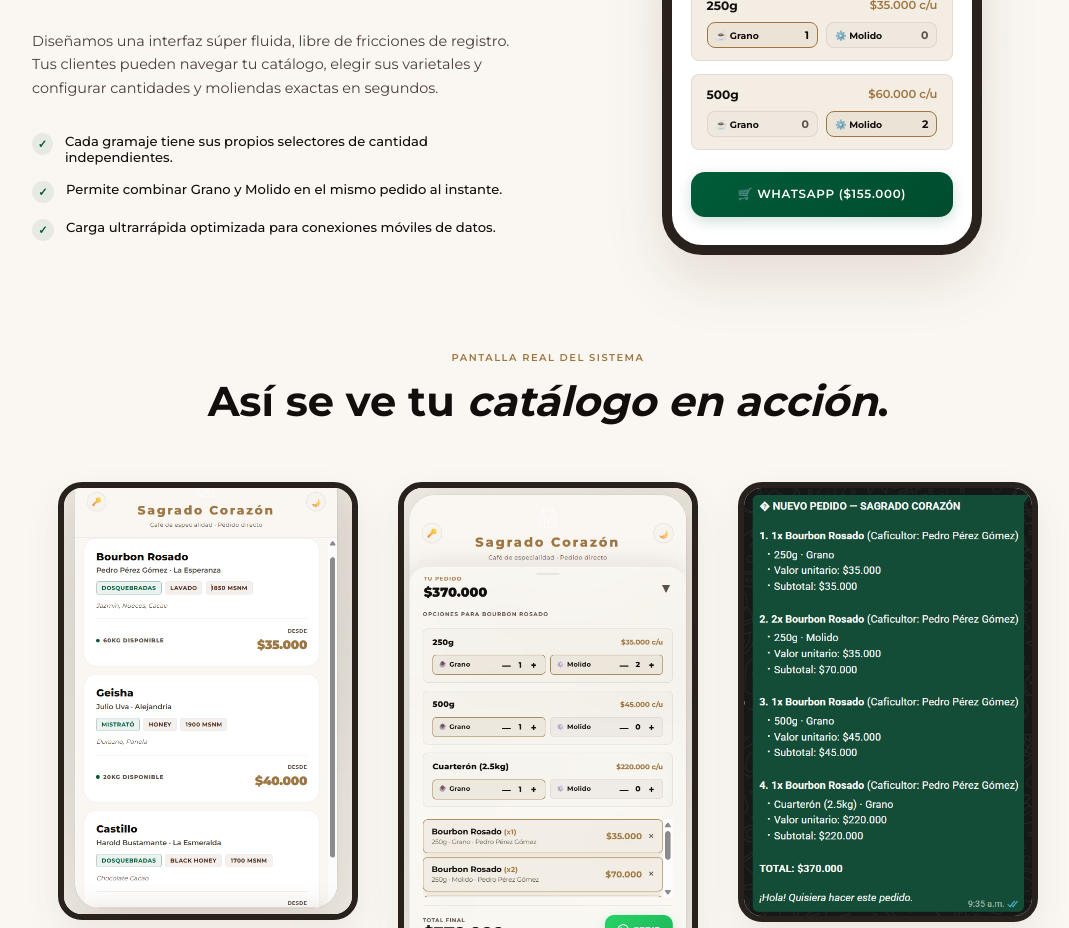
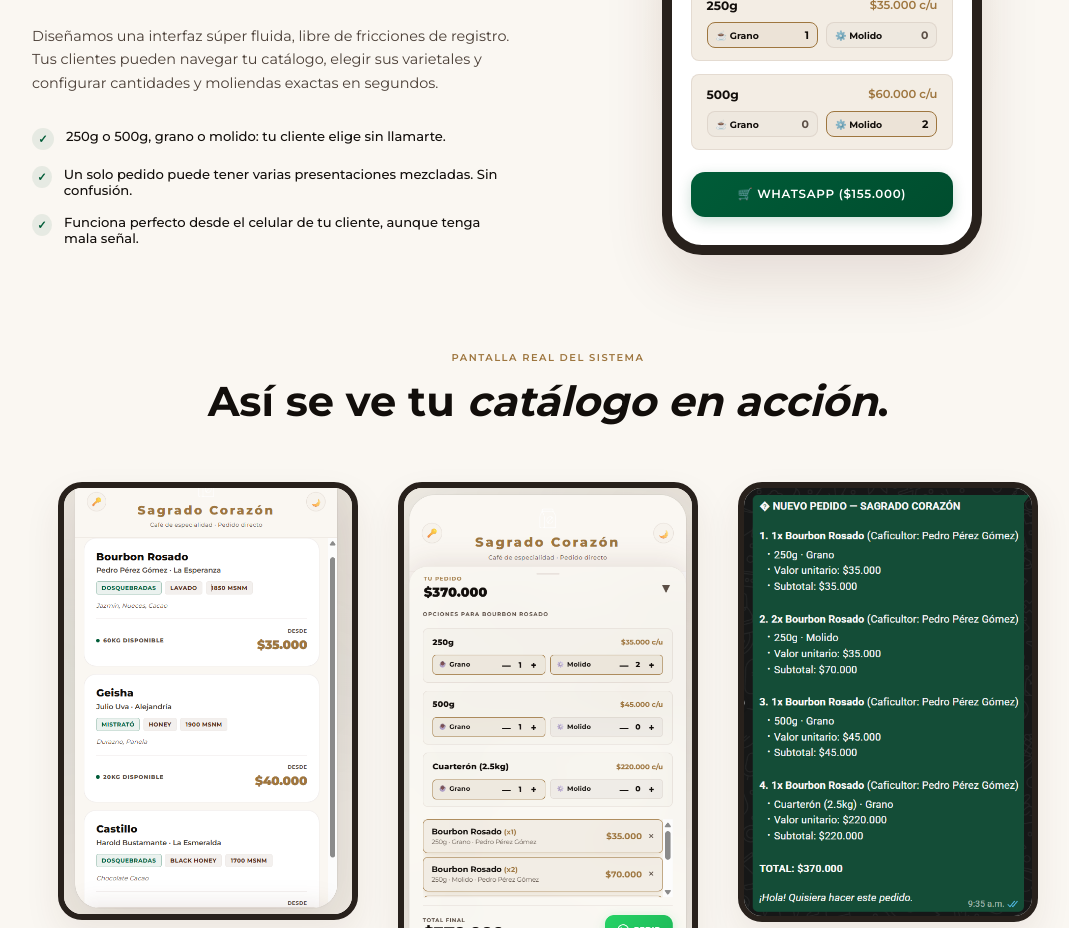
Before and after one commit to juliocuva/veta-coffee, a Next.js app: page / in a window 1280 px wide. Shown: the part 1060-1988 px from the top of the page, without its empty margins (92-1161 px from the left). Built offline with nearby package versions, Linux system fonts and the light colour scheme.

Commit message:
Update checkmarks section text with user copy

```diff
--- a/app/page.js
+++ b/app/page.js
@@ -279,15 +279,15 @@
             <div style={{ display: 'flex', flexDirection: 'column', gap: '1rem' }}>
               <div style={{ display: 'flex', alignItems: 'flex-start', gap: '0.75rem' }}>
                 <div style={{ background: 'var(--green-dim)', borderRadius: '50%', width: 22, height: 22, display: 'flex', alignItems: 'center', justifyItems: 'center', justifyContent: 'center', color: 'var(--green)', fontSize: '0.7rem', fontWeight: 700 }}>✓</div>
-                <p style={{ fontSize: '0.82rem', fontWeight: 500, margin: 0, color: 'var(--text-primary)' }}>Cada gramaje tiene sus propios selectores de cantidad independientes.</p>
+                <p style={{ fontSize: '0.82rem', fontWeight: 500, margin: 0, color: 'var(--text-primary)' }}>250g o 500g, grano o molido: tu cliente elige sin llamarte.</p>
               </div>
               <div style={{ display: 'flex', alignItems: 'flex-start', gap: '0.75rem' }}>
                 <div style={{ background: 'var(--green-dim)', borderRadius: '50%', width: 22, height: 22, display: 'flex', alignItems: 'center', justifyItems: 'center', justifyContent: 'center', color: 'var(--green)', fontSize: '0.7rem', fontWeight: 700 }}>✓</div>
-                <p style={{ fontSize: '0.82rem', fontWeight: 500, margin: 0, color: 'var(--text-primary)' }}>Permite combinar Grano y Molido en el mismo pedido al instante.</p>
+                <p style={{ fontSize: '0.82rem', fontWeight: 500, margin: 0, color: 'var(--text-primary)' }}>Un solo pedido puede tener varias presentaciones mezcladas. Sin confusión.</p>
               </div>
               <div style={{ display: 'flex', alignItems: 'flex-start', gap: '0.75rem' }}>
                 <div style={{ background: 'var(--green-dim)', borderRadius: '50%', width: 22, height: 22, display: 'flex', alignItems: 'center', justifyItems: 'center', justifyContent: 'center', color: 'var(--green)', fontSize: '0.7rem', fontWeight: 700 }}>✓</div>
-                <p style={{ fontSize: '0.82rem', fontWeight: 500, margin: 0, color: 'var(--text-primary)' }}>Carga ultrarrápida optimizada para conexiones móviles de datos.</p>
+                <p style={{ fontSize: '0.82rem', fontWeight: 500, margin: 0, color: 'var(--text-primary)' }}>Funciona perfecto desde el celular de tu cliente, aunque tenga mala señal.</p>
               </div>
             </div>
           </div>
```
